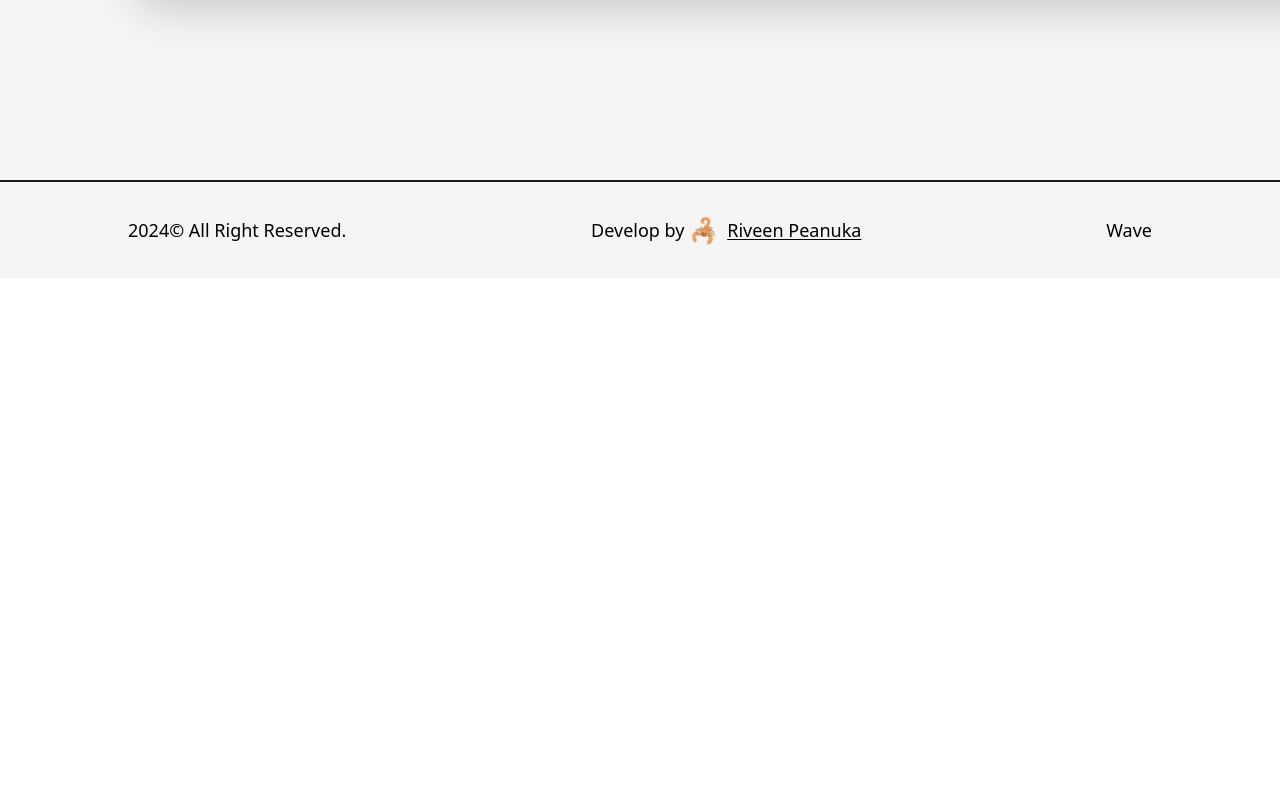
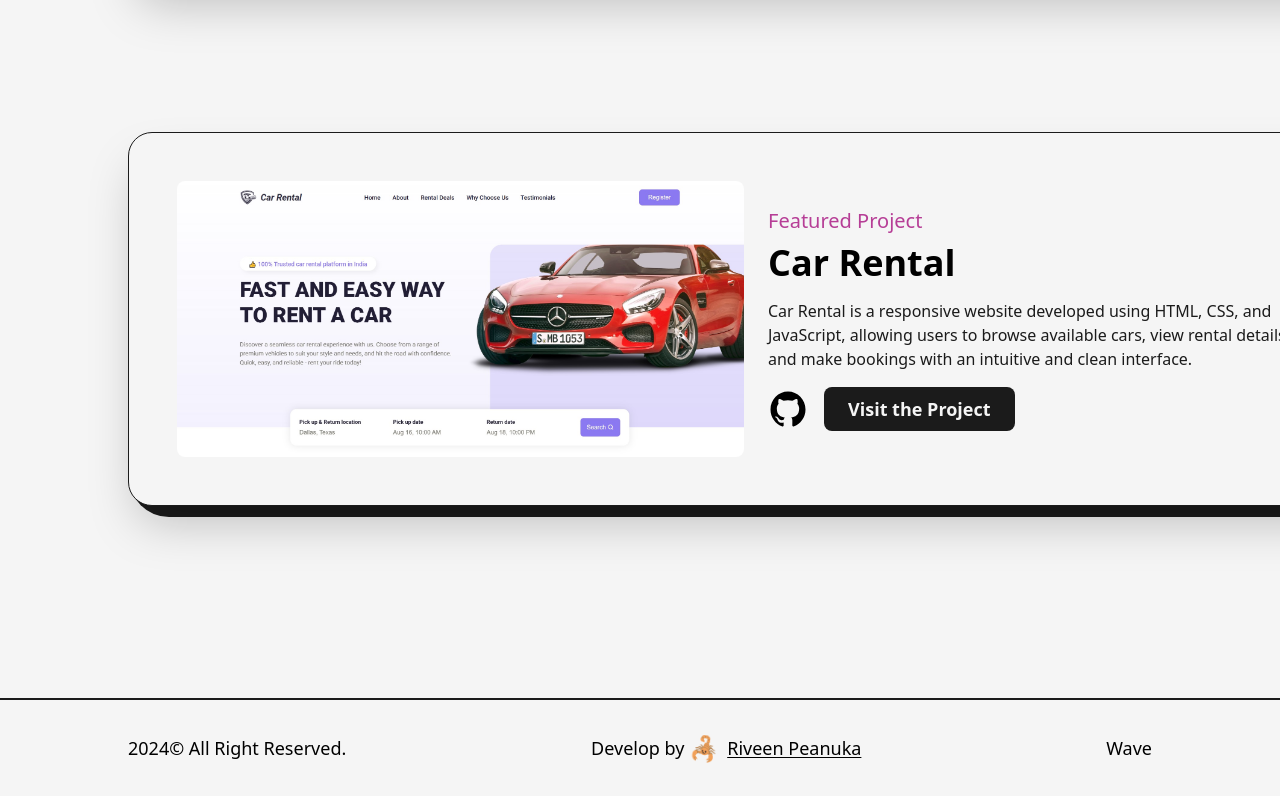
Before and after one commit to spriveen/Portfolio, a Next.js app: page /project in a window 1280 px wide. Shown: the part 9382-10178 px from the top of the page. Before the commit the page ends 9660 px from the top, so only its background shows below. Built offline with nearby package versions, Linux system fonts and the light colour scheme.

Commit message:
update project.js

```diff
--- a/src/pages/project.js
+++ b/src/pages/project.js
@@ -22,6 +22,7 @@ import project15 from '../../public/images/projects/13.jpg'
 import project16 from '../../public/images/projects/14.jpg'
 import project17 from '../../public/images/projects/15.jpg'
 import project18 from '../../public/images/projects/16.jpg'
+import project19 from '../../public/images/projects/17.jpg'
 
 import { motion } from 'framer-motion'
 import AnimatedText from '@/components/AnimatedText'
@@ -311,6 +312,17 @@ const project = () => {
               />
             </div>
 
+            <div className='col-span-12'>
+              <FeaturedProject
+                title="Car Rental"
+                img={project19}
+                summary="Car Rental is a responsive website developed using HTML, CSS, and JavaScript, allowing users to browse available cars, view rental details, and make bookings with an intuitive and clean interface."
+                link="/"
+                github="https://github.com/spriveen/DeepSeek-Clone"
+                type="Featured Project"
+              />
+            </div>
+
 
 
             {/* Add additional FeaturedProject components here if needed */}
```
Also changed, not shown: public/images/projects/17.jpg (added).
